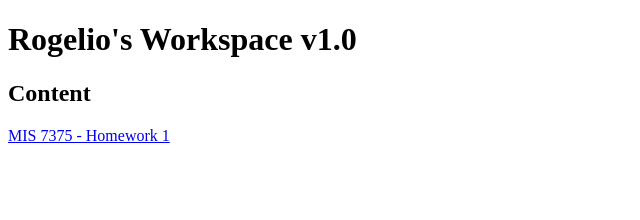
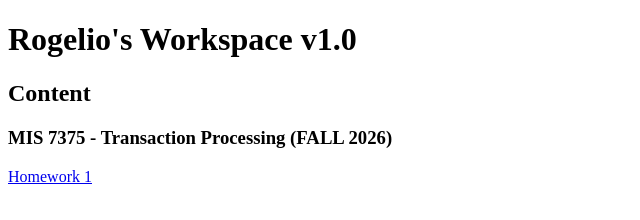
Before and after one commit to rrios5/rrios5.github.io, a plain HTML site: page index.html in a window 1280 px wide. Shown: the whole page, without its empty margins (0-640 px from the left). Drawn offline with Linux system fonts and the light colour scheme.

Commit message:
Updated index.html

```diff
--- a/index.html
+++ b/index.html
@@ -23,8 +23,9 @@
     <h1>Rogelio's Workspace v1.0</h1>
 
     <h2>Content</h2>
+    <h3>MIS 7375 - Transaction Processing (FALL 2026)</h3>
     <a href="/MIS-7375/homework-1.html">
-        <p>MIS 7375 - Homework 1</p>
+        <p>Homework 1</p>
     </a>
 </body>
 
```
